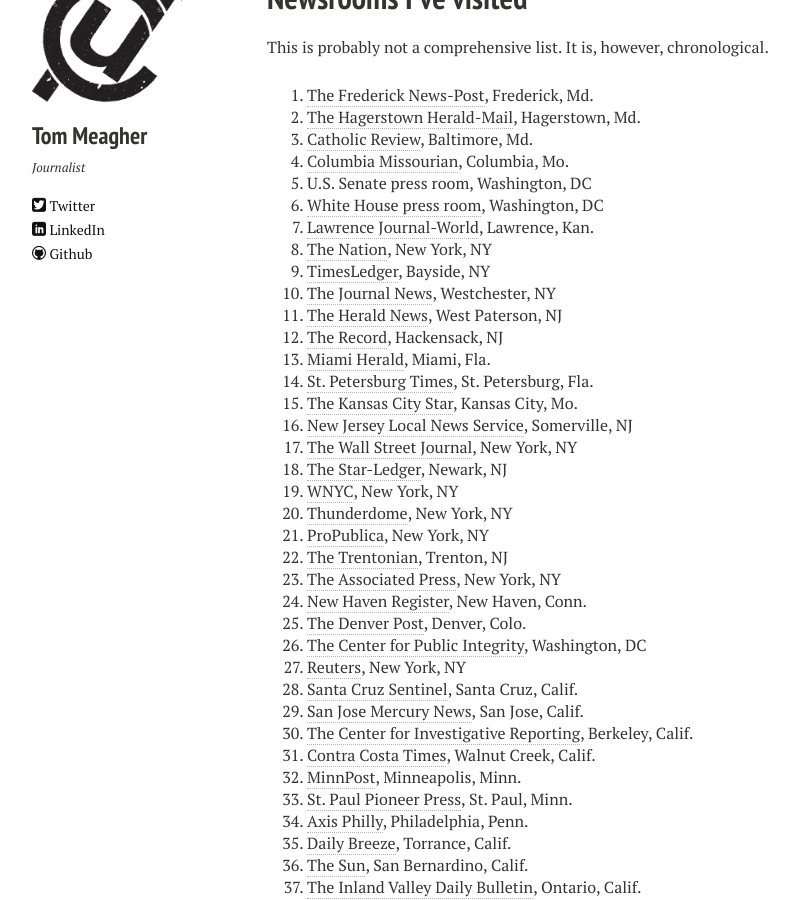
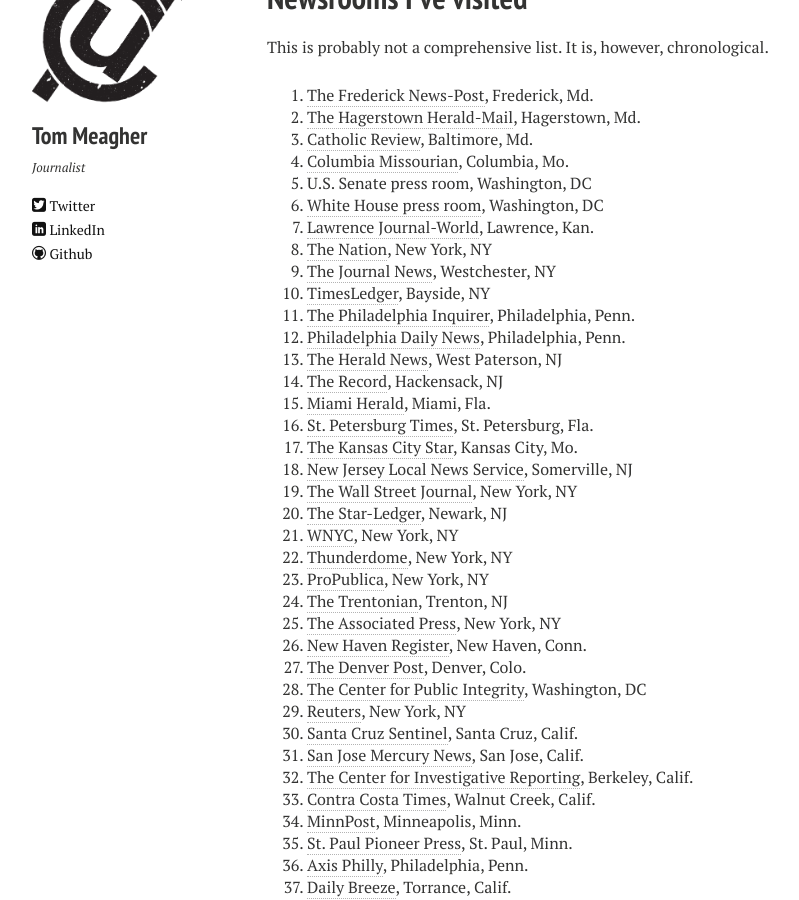
Before and after one commit to tommeagher/tommeagher.github.io, a Jekyll site: the page built from newsrooms.md, in a window 1280 px wide and 900 px high, scrolled down 462 px. Shown: the whole window, without its empty margins (53-852 px from the left). Built offline with Jekyll 4.4.1, drawn with Linux system fonts in a browser that asks for light colours; nearby versions of some CDN libraries.

Commit message:
add philly newsrooms

```diff
--- a/newsrooms.md
+++ b/newsrooms.md
@@ -23,58 +23,60 @@
 6. [White House press room](https://en.wikipedia.org/wiki/James_S._Brady_Press_Briefing_Room), Washington, DC
 7. [Lawrence Journal-World](http://www2.ljworld.com/), Lawrence, Kan.
 8. [The Nation](https://www.thenation.com/), New York, NY
-9. [TimesLedger](http://www.timesledger.com/), Bayside, NY
-10. [The Journal News](http://www.lohud.com/), Westchester, NY
-11. [The Herald News](http://www.northjersey.com/), West Paterson, NJ
-12. [The Record](http://www.northjersey.com/), Hackensack, NJ
-13. [Miami Herald](http://www.miamiherald.com/), Miami, Fla.
-14. [St. Petersburg Times](http://www.tampabay.com/), St. Petersburg, Fla.
-15. [The Kansas City Star](http://www.kansascity.com/), Kansas City, Mo.
-16. [New Jersey Local News Service](http://www.njlns.com/), Somerville, NJ
-17. [The Wall Street Journal](http://www.wsj.com/), New York, NY
-18. [The Star-Ledger](http://www.nj.com/), Newark, NJ
-19. [WNYC](http://www.wnyc.org/), New York, NY
-20. [Thunderdome](http://outsidethunderdome.com/), New York, NY
-21. [ProPublica](https://www.propublica.org/), New York, NY
-22. [The Trentonian](http://www.trentonian.com/), Trenton, NJ
-23. [The Associated Press](http://www.ap.org/), New York, NY
-24. [New Haven Register](http://www.nhregister.com/), New Haven, Conn.
-25. [The Denver Post](http://www.denverpost.com/), Denver, Colo.
-26. [The Center for Public Integrity](http://www.publicintegrity.org/), Washington, DC
-27. [Reuters](http://www.reuters.com/), New York, NY
-28. [Santa Cruz Sentinel](http://www.santacruzsentinel.com/), Santa Cruz, Calif.
-29. [San Jose Mercury News](http://www.mercurynews.com/), San Jose, Calif.
-30. [The Center for Investigative Reporting](http://www.revealnews.org/), Berkeley, Calif.
-31. [Contra Costa Times](http://www.contracostatimes.com/), Walnut Creek, Calif.
-32. [MinnPost](https://www.minnpost.com/), Minneapolis, Minn.
-33. [St. Paul Pioneer Press](http://www.twincities.com/), St. Paul, Minn.
-34. [Axis Philly](http://axisphilly.org/), Philadelphia, Penn.
-35. [Daily Breeze](http://www.dailybreeze.com/), Torrance, Calif.
-36. [The Sun](http://www.sbsun.com/), San Bernardino, Calif.
-37. [The Inland Valley Daily Bulletin](http://www.dailybulletin.com/), Ontario, Calif.
-38. [KPCC](http://www.scpr.org/), Pasadena, Calif.
-39. [San Gabriel Valley Tribune](http://www.sgvtribune.com/), West Covina, Calif.
-40. [Pasadena Star-News](http://www.pasadenastarnews.com/), Pasadena, Calif.
-41. [Los Angeles Daily News](http://www.dailynews.com/), Los Angeles, Calif.
-42. [The Daily Record](http://www.ydr.com/), York, Penn.
-43. [Lebanon Daily News](http://www.ldnews.com/), Lebanon, Penn.
-44. [The Mercury](http://www.pottsmerc.com/), Pottstown, Penn.
-45. [BuzzFeed](http://www.buzzfeed.com/), New York, NY
-46. [Al Jazeera America](http://america.aljazeera.com/), New York, NY
-47. [The Guardian US](http://www.theguardian.com/us-news), New York, NY
-48. [Metro US](http://www.metro.us/), New York, NY
-49. [The Texas Tribune](https://www.texastribune.org/), Austin, Texas
-50. [NBC News](http://www.nbcnews.com/), New York, NY
-51. [The Marshall Project](https://www.themarshallproject.org/), New York, NY
-52. [FiveThirtyEight](http://fivethirtyeight.com/), New York, NY
-53. [Latino USA](http://latinousa.org/), New York, NY
-54. [ABC News](http://abcnews.go.com/), New York, NY
-55. [ProPublica](https://www.propublica.org/)'s new newsroom, New York, NY
-56. [Frontline](http://www.pbs.org/wgbh/frontline/), Boston, Mass.
-57. [The New York Times](https://www.nytimes.com/), New York, NY
-58. [First Look Media](https://www.firstlook.media/), New York, NY
-59. [New York Post](https://nypost.com/), New York, NY
-60. [Retro Report](https://www.retroreport.org/), New York, NY
-61. [KSL](https://www.ksl.com/), Salt Lake City, Utah
+9. [The Journal News](http://www.lohud.com/), Westchester, NY
+10. [TimesLedger](http://www.timesledger.com/), Bayside, NY
+11. [The Philadelphia Inquirer](https://www.inquirer.com/), Philadelphia, Penn.
+12. [Philadelphia Daily News](https://phillydailynews.newspaperdirect.com/epaper/viewer.aspx), Philadelphia, Penn.
+13. [The Herald News](http://www.northjersey.com/), West Paterson, NJ
+14. [The Record](http://www.northjersey.com/), Hackensack, NJ
+15. [Miami Herald](http://www.miamiherald.com/), Miami, Fla.
+16. [St. Petersburg Times](http://www.tampabay.com/), St. Petersburg, Fla.
+17. [The Kansas City Star](http://www.kansascity.com/), Kansas City, Mo.
+18. [New Jersey Local News Service](http://www.njlns.com/), Somerville, NJ
+19. [The Wall Street Journal](http://www.wsj.com/), New York, NY
+20. [The Star-Ledger](http://www.nj.com/), Newark, NJ
+21. [WNYC](http://www.wnyc.org/), New York, NY
+22. [Thunderdome](http://outsidethunderdome.com/), New York, NY
+23. [ProPublica](https://www.propublica.org/), New York, NY
+24. [The Trentonian](http://www.trentonian.com/), Trenton, NJ
+25. [The Associated Press](http://www.ap.org/), New York, NY
+26. [New Haven Register](http://www.nhregister.com/), New Haven, Conn.
+27. [The Denver Post](http://www.denverpost.com/), Denver, Colo.
+28. [The Center for Public Integrity](http://www.publicintegrity.org/), Washington, DC
+29. [Reuters](http://www.reuters.com/), New York, NY
+30. [Santa Cruz Sentinel](http://www.santacruzsentinel.com/), Santa Cruz, Calif.
+31. [San Jose Mercury News](http://www.mercurynews.com/), San Jose, Calif.
+32. [The Center for Investigative Reporting](http://www.revealnews.org/), Berkeley, Calif.
+33. [Contra Costa Times](http://www.contracostatimes.com/), Walnut Creek, Calif.
+34. [MinnPost](https://www.minnpost.com/), Minneapolis, Minn.
+35. [St. Paul Pioneer Press](http://www.twincities.com/), St. Paul, Minn.
+36. [Axis Philly](http://axisphilly.org/), Philadelphia, Penn.
+37. [Daily Breeze](http://www.dailybreeze.com/), Torrance, Calif.
+38. [The Sun](http://www.sbsun.com/), San Bernardino, Calif.
+39. [The Inland Valley Daily Bulletin](http://www.dailybulletin.com/), Ontario, Calif.
+40. [KPCC](http://www.scpr.org/), Pasadena, Calif.
+41. [San Gabriel Valley Tribune](http://www.sgvtribune.com/), West Covina, Calif.
+42. [Pasadena Star-News](http://www.pasadenastarnews.com/), Pasadena, Calif.
+43. [Los Angeles Daily News](http://www.dailynews.com/), Los Angeles, Calif.
+44. [The Daily Record](http://www.ydr.com/), York, Penn.
+45. [Lebanon Daily News](http://www.ldnews.com/), Lebanon, Penn.
+46. [The Mercury](http://www.pottsmerc.com/), Pottstown, Penn.
+47. [BuzzFeed](http://www.buzzfeed.com/), New York, NY
+48. [Al Jazeera America](http://america.aljazeera.com/), New York, NY
+49. [The Guardian US](http://www.theguardian.com/us-news), New York, NY
+50. [Metro US](http://www.metro.us/), New York, NY
+51. [The Texas Tribune](https://www.texastribune.org/), Austin, Texas
+52. [NBC News](http://www.nbcnews.com/), New York, NY
+53. [The Marshall Project](https://www.themarshallproject.org/), New York, NY
+54. [FiveThirtyEight](http://fivethirtyeight.com/), New York, NY
+55. [Latino USA](http://latinousa.org/), New York, NY
+56. [ABC News](http://abcnews.go.com/), New York, NY
+57. [ProPublica](https://www.propublica.org/)'s new newsroom, New York, NY
+58. [Frontline](http://www.pbs.org/wgbh/frontline/), Boston, Mass.
+59. [The New York Times](https://www.nytimes.com/), New York, NY
+60. [First Look Media](https://www.firstlook.media/), New York, NY
+61. [New York Post](https://nypost.com/), New York, NY
+62. [Retro Report](https://www.retroreport.org/), New York, NY
+63. [KSL](https://www.ksl.com/), Salt Lake City, Utah
 
 Let me know if you see any that I missed.
```
Also changed, not shown: 2 other files.
